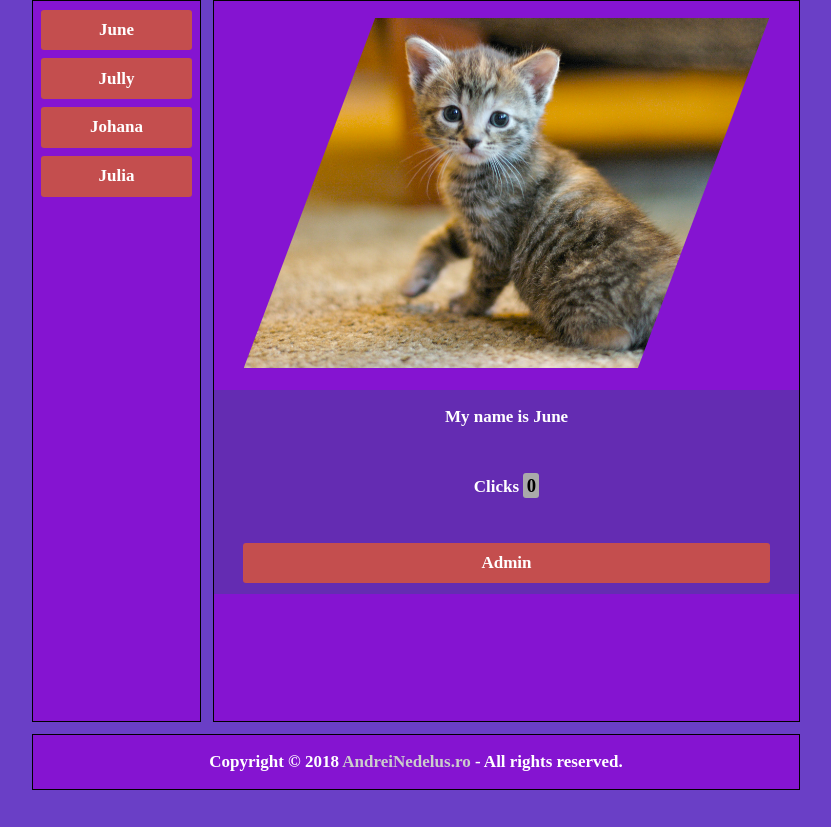
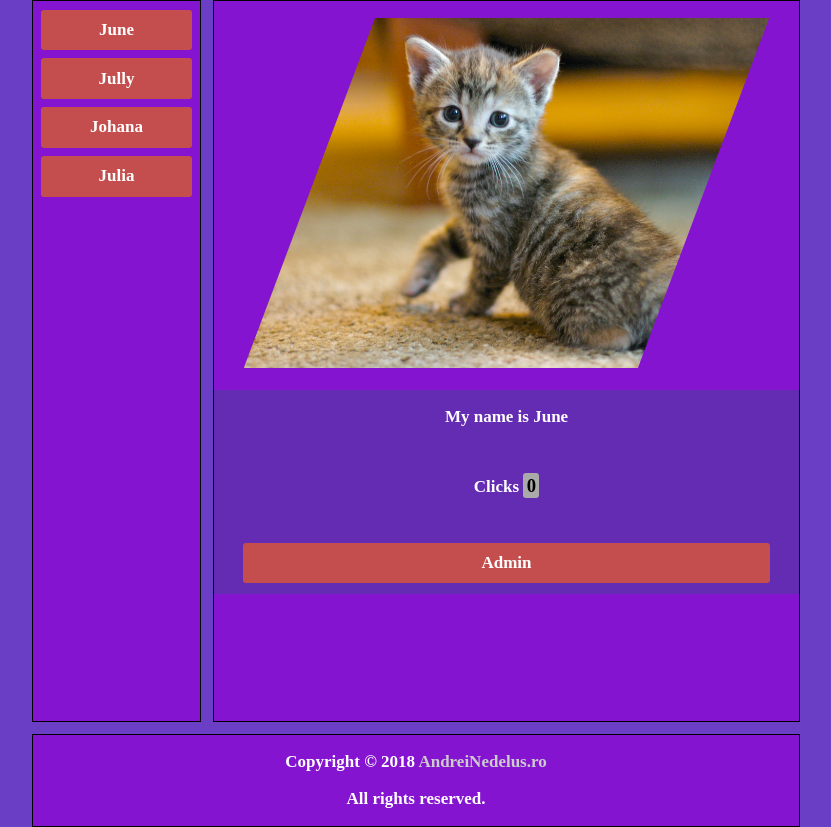
Before and after one commit to misshu1/cat-clicker, a plain HTML site: page index.html in a window 1280 px wide. Shown: the whole page, without its empty margins (224-1055 px from the left). Before the commit the page ends 800 px from the top, so only its background shows below. Drawn offline with Linux system fonts and the light colour scheme.

Commit message:
updated footer

```diff
--- a/index.html
+++ b/index.html
@@ -28,7 +28,8 @@
         </div>
     </section>
     <footer>
-        <p>Copyright © 2018 <a href="https://andreinedelus.ro/" target="_blank">AndreiNedelus.ro</a> - All rights reserved.</p>
+        <p>Copyright © 2018 <a href="https://andreinedelus.ro/" target="_blank">AndreiNedelus.ro</a> </p>
+        <p> All rights reserved.</p>
     </footer>
     <script src="js/app.js"></script>
 </body>
```
